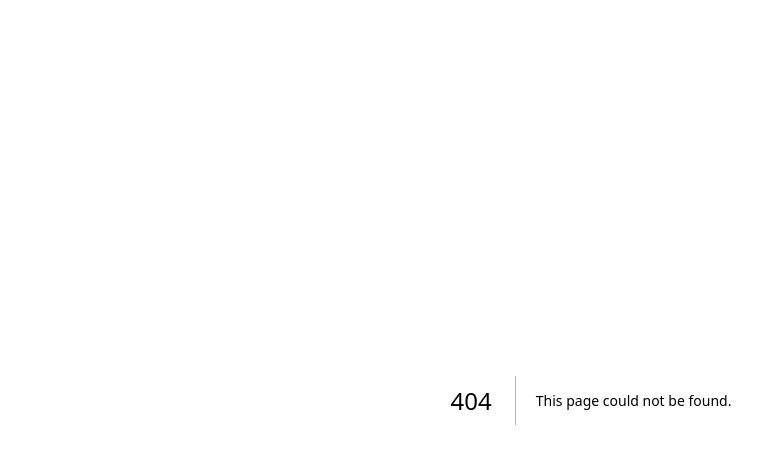
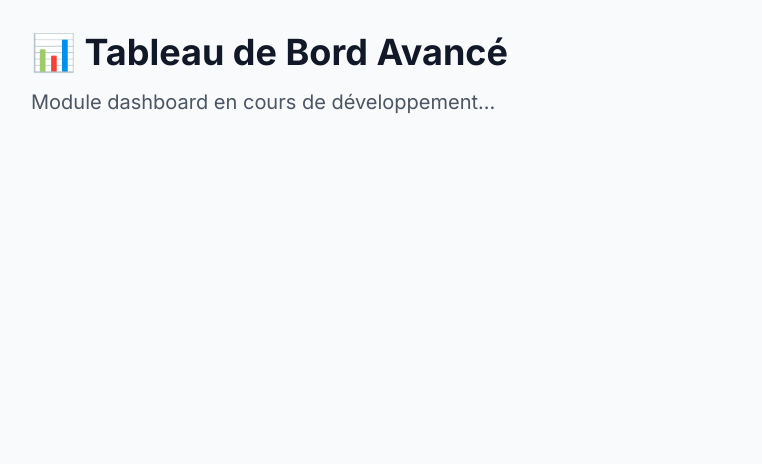
Before and after one commit to ISSOUF559/typha_ia_senegal, a Next.js app: page /dashboard in a window 1280 px wide. Before the commit this address had no page. Shown: the top 464 px of the page, without its empty margins (49-811 px from the left). Built offline with nearby package versions, Linux system fonts and the light colour scheme.

Commit message:
Add files via upload

```diff
--- /dev/null
+++ b/app/dashboard/page.tsx
@@ -0,0 +1,14 @@
+export default function DashboardPage() {
+  return (
+    <div className="min-h-screen bg-gray-50 py-8">
+      <div className="max-w-6xl mx-auto px-4">
+        <h1 className="text-4xl font-bold text-gray-900 mb-4">
+          📊 Tableau de Bord Avancé
+        </h1>
+        <p className="text-xl text-gray-600">
+          Module dashboard en cours de développement...
+        </p>
+      </div>
+    </div>
+  )
+}
```
